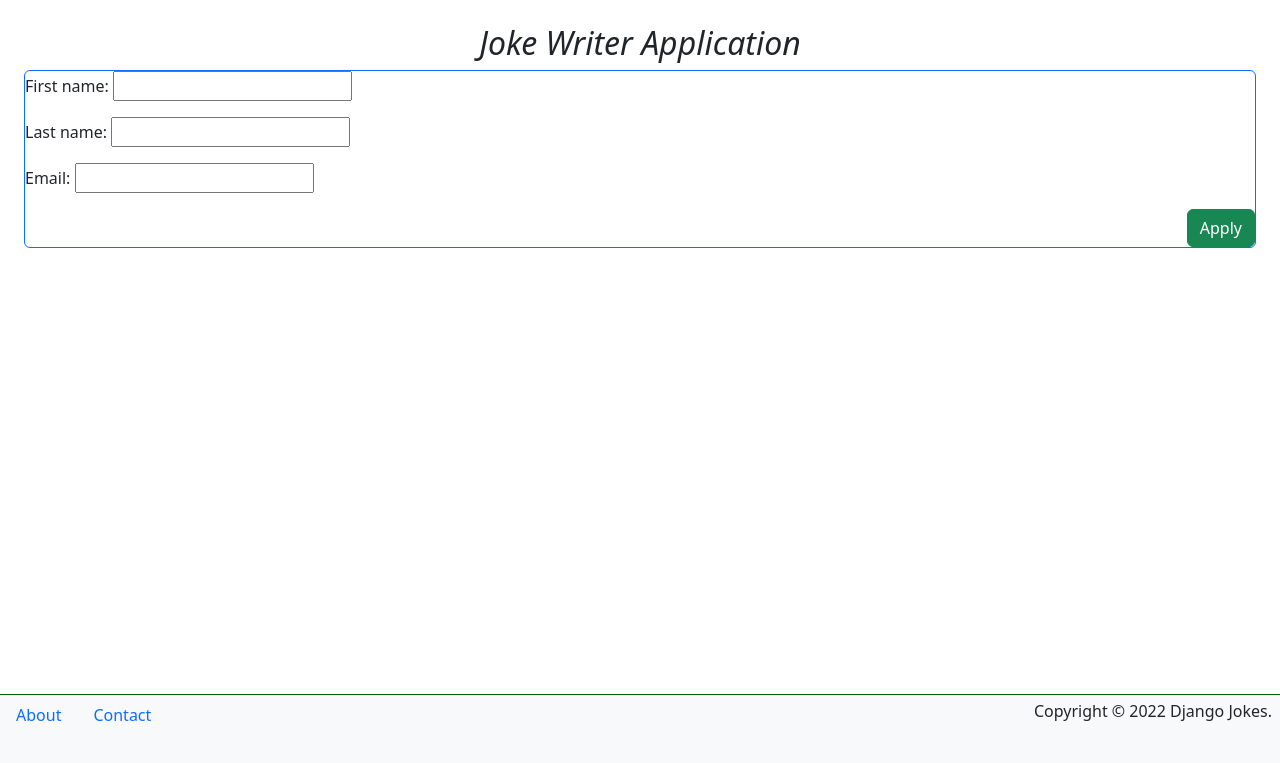
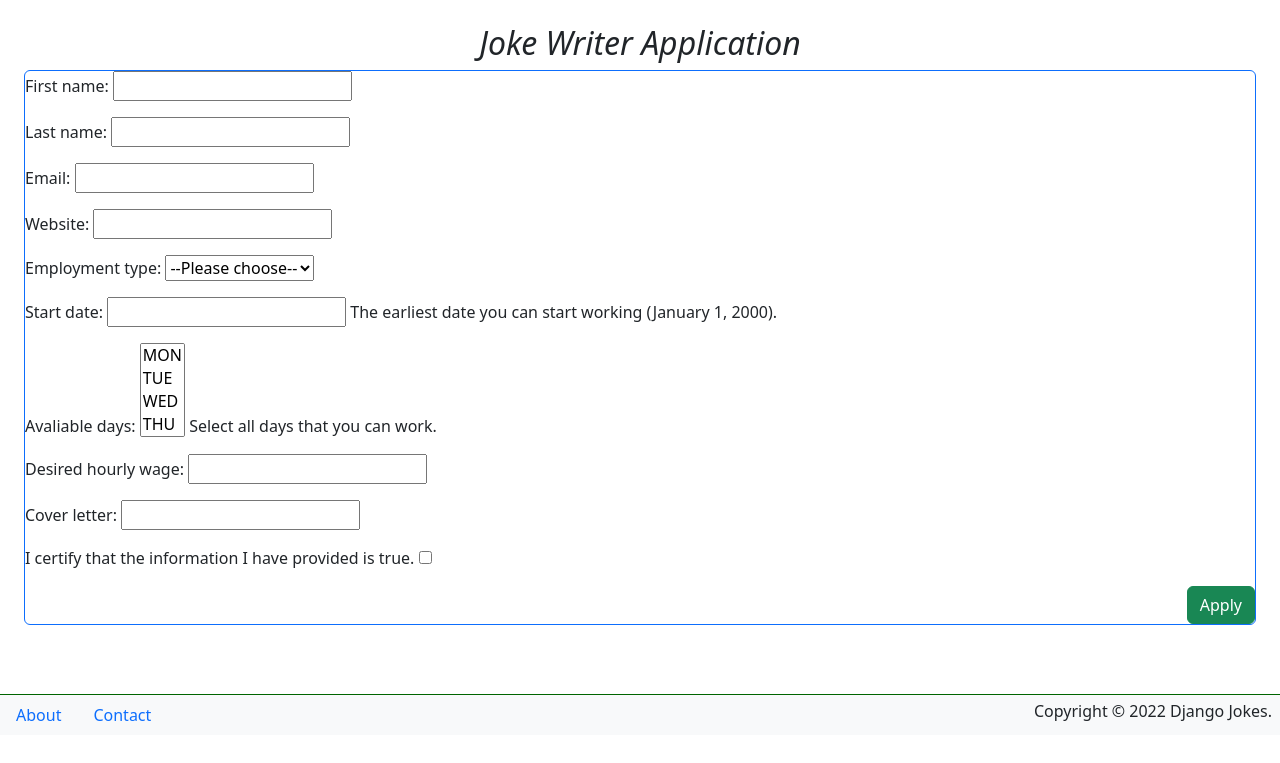
Before and after one commit to corieprater93/djangojokes.com, a Django app: page /jobs/job-app/ in a window 1280 px wide. Shown: the part 65-828 px from the top of the page. Before the commit the page ends 786 px from the top, so only its background shows below. Run offline with Django 5.2, Linux system fonts and the light colour scheme; some libraries are stand-ins or nearby versions.

Commit message:
Building out application, as in adding more html elements to our jobs application.

```diff
--- a/jobs/forms.py
+++ b/jobs/forms.py
@@ -1,6 +1,35 @@
 from django import forms
 
 class JobsApplicationForm(forms.Form):
+    EMPLOYMENT_TYPES = (
+        (None, '--Please choose--'),
+        ('ft', 'Full-time'),
+        ('pt', 'Part-time'),
+        ('contract', 'Contract work'),
+    )
+
+    DAYS = (
+        (1, 'MON'),
+        (2, 'TUE'),
+        (3, 'WED'),
+        (4, 'THU'),
+        (5, 'FRI'),
+    )
+
     first_name = forms.CharField()
     last_name = forms.CharField()
     email = forms.EmailField()
+    website = forms. URLField(required=False)
+    employment_type = forms.ChoiceField(choices=EMPLOYMENT_TYPES)
+    start_date = forms.DateField(
+        help_text='The earliest date you can start working (January 1, 2000).'
+    )
+    avaliable_days = forms.MultipleChoiceField(
+        choices=DAYS,
+        help_text='Select all days that you can work.'
+    )
+    desired_hourly_wage = forms.DecimalField()
+    cover_letter = forms.CharField()
+    confirmation = forms.BooleanField(
+        label='I certify that the information I have provided is true.'
+    )
--- a/templates/jobs/joke_writer.html
+++ b/templates/jobs/joke_writer.html
@@ -4,7 +4,7 @@
 {% block main %}
   <h2 class="text-center">Joke Writer Application</h2>
   <div class="card border-primary m-auto mb-3 p3">
-    <form method="post">
+    <form method="post" novalidate>
       {% csrf_token %}
       {{ form.as_p }}
       <button class="btn btn-success float-end">Apply</button>
--- a/templates/jokes/joke_confirm_delete.html
+++ b/templates/jokes/joke_confirm_delete.html
@@ -2,8 +2,10 @@
 
 {% block title %}Delete Joke{% endblock %}
 {% block main %}
-  <div class="card border-primary m-auto mb-3 text-center"
-    style="max-width: 30rem">
+  <div
+    class="card border-primary m-auto mb-3 text-center"
+    style="max-width: 30rem"
+  >
     <form method="post">
       {% csrf_token %}
       <p><strong>Are you sure you want to delete this joke?</strong></p>
```
